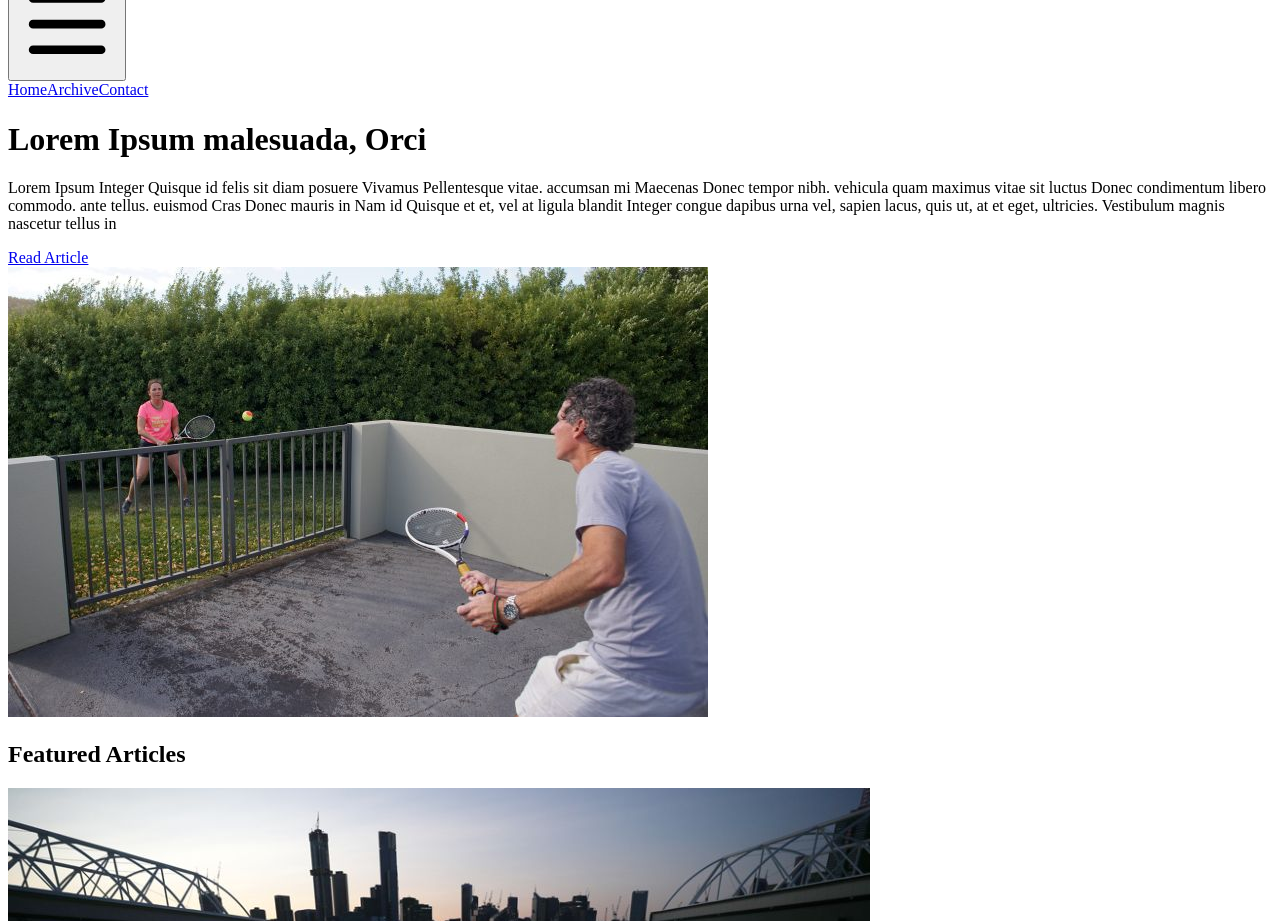
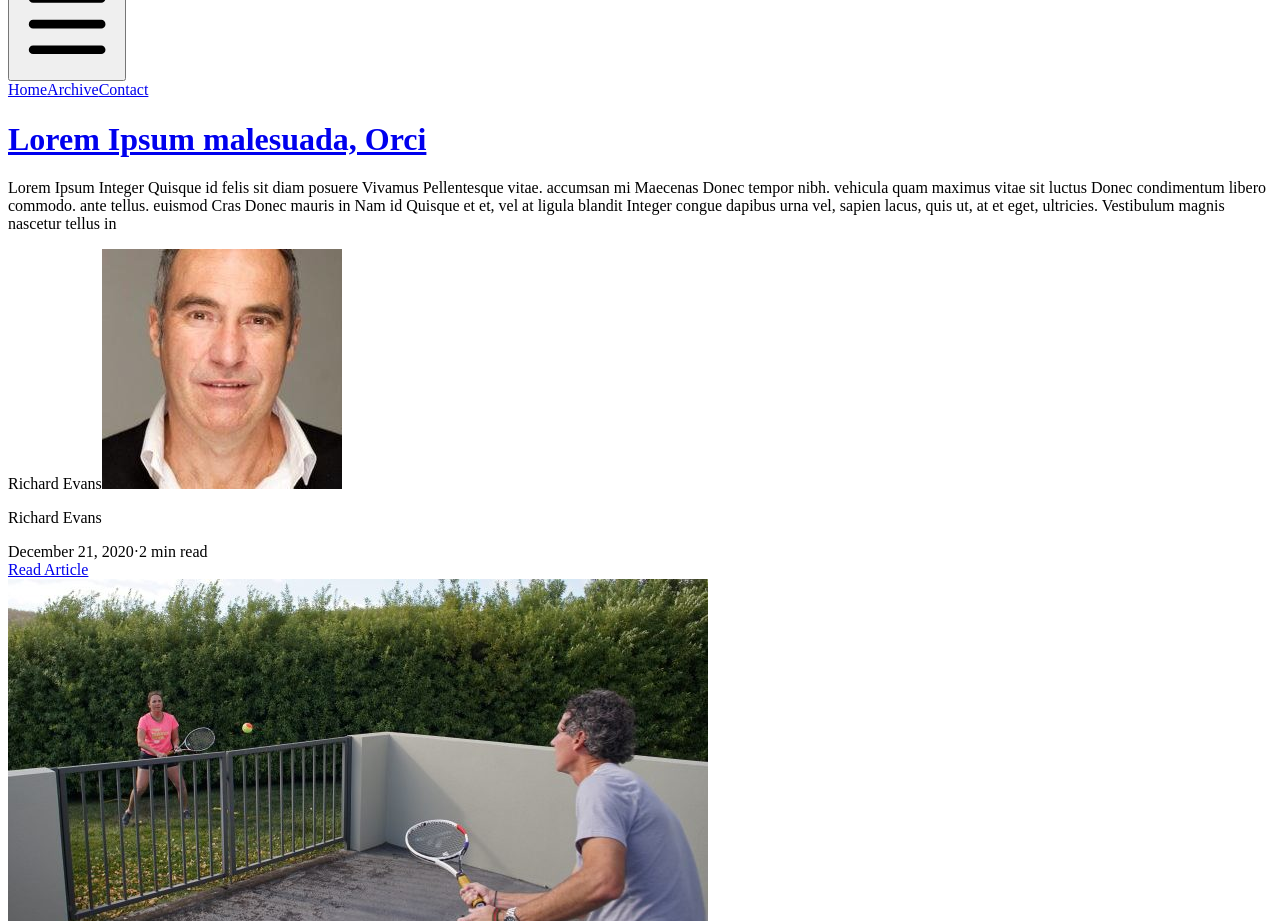
Before and after one commit to janklan/sportswriter.com.au, a Next.js app: page / in a window 1280 px wide. Shown: the part 1360-2281 px from the top of the page. Built offline with nearby package versions, Linux system fonts and the light colour scheme.

Commit message:
Smore dark mode tweaks

```diff
--- a/src/components/FeaturedPostItem.tsx
+++ b/src/components/FeaturedPostItem.tsx
@@ -34,7 +34,7 @@ export default function FeaturedPostItem ({ post }: Props) {
               <img className="h-10 w-10 rounded-full" src={getAuthor(post.author).portrait} alt="" />
           </div>
           <div className="ml-3">
-            <p className="text-sm font-medium text-gray-900">
+            <p className="text-sm font-medium text-gray-900 dark:text-gray-300">
                 {getAuthor(post.author).name}
             </p>
             <div className="flex space-x-1 text-sm text-gray-500">
--- a/src/pages/index.tsx
+++ b/src/pages/index.tsx
@@ -9,6 +9,9 @@ import Navigation from '../components/Navigation'
 import CallToAction from '../components/CallToAction'
 import Link from 'next/link'
 import homepage from '../lib/homepage'
+import { getAuthor } from '../lib/authors'
+import Date from '../components/Date'
+import { parseISO } from 'date-fns'
 
 type Props = {
   featuredPost: PostContent,
@@ -24,11 +27,27 @@ export default function Index ({ featuredPost, posts, featuredPosts }: Props) {
         <main className="mt-10 mx-auto max-w-7xl px-4 sm:mt-12 sm:px-6 md:mt-16 lg:mt-20 lg:px-8 xl:mt-28">
           <div className="sm:text-center lg:text-left">
             <h1 className="text-4xl tracking-tight font-extrabold text-gray-900 sm:text-5xl md:text-6xl">
-              <span className="block text-green-600 xl:inline">{featuredPost.title}</span>
+              <a href={'/article/' + featuredPost.slug} className="block text-green-600 xl:inline">{featuredPost.title}</a>
             </h1>
             <p className="mt-3 text-base text-gray-500 dark:text-gray-400 sm:mt-5 sm:text-lg sm:max-w-xl sm:mx-auto md:mt-5 md:text-xl lg:mx-0">
               {featuredPost.articleSummary}
             </p>
+            <div className="mt-6 flex items-center">
+            <div className="flex-shrink-0">
+                <span className="sr-only">{getAuthor(featuredPost.author).name}</span>
+                <img className="h-10 w-10 rounded-full" src={getAuthor(featuredPost.author).portrait} alt="" />
+            </div>
+            <div className="ml-3">
+              <p className="text-sm font-medium text-gray-900 dark:text-gray-300">
+                  {getAuthor(featuredPost.author).name}
+              </p>
+              <div className="flex space-x-1 text-sm text-gray-500">
+                  <Date date={parseISO(featuredPost.date)} />
+                  <span aria-hidden="true">&middot;</span>
+                  <span>{featuredPost.minutesToRead} min read</span>
+              </div>
+            </div>
+          </div>
             <div className="mt-5 sm:mt-8 sm:flex sm:justify-center lg:justify-start">
               <div className="rounded-md shadow">
                 <Link href={'/article/' + featuredPost.slug}>
```
